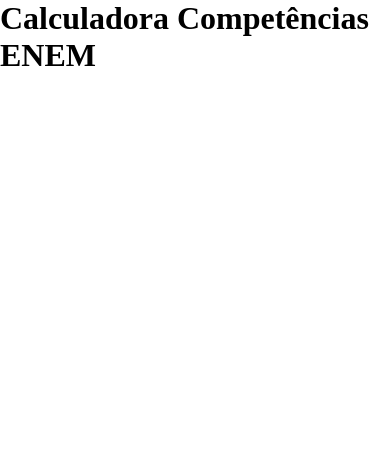
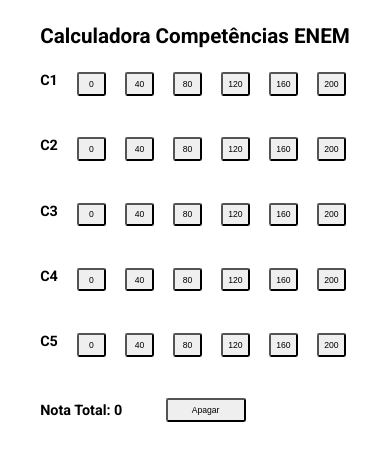
Before and after one commit to mancinilucas/redcalc, a plain HTML site: page index.html in a window 390 px wide. Drawn offline with Linux system fonts and the light colour scheme.

```diff
--- a/index.html
+++ b/index.html
@@ -4,11 +4,75 @@
   <meta charset="UTF-8">
   <meta http-equiv="X-UA-Compatible" content="IE=edge">
   <meta name="viewport" content="width=device-width, initial-scale=1.0">
+  <link rel="preconnect" href="https://fonts.googleapis.com">
+  <link rel="preconnect" href="https://fonts.gstatic.com" crossorigin>
+  <link href="https://fonts.googleapis.com/css2?family=Roboto:wght@400;700&display=swap" rel="stylesheet">
   <link rel="stylesheet" href="style.css">
   <title>Red Calc</title>
 </head>
 <body>
-  <h1>Calculadora Competências ENEM</h1>
+  <main>
+    <h1>Calculadora Competências ENEM</h1>
+    <div class="container">
+      <div>
+        <h2>C1</h2>
+        <button class="button" onclick="addGrade(0)">0</button>
+        <button class="button" onclick="addGrade(40)">40</button>
+        <button class="button" onclick="addGrade(80)">80</button>
+        <button class="button" onclick="addGrade(120)">120</button>
+        <button class="button" onclick="addGrade(160)">160</button>
+        <button class="button" onclick="addGrade(200)">200</button>
+      </div>
+
+      <div>
+        <h2>C2</h2>
+        <button class="button" onclick="addGrade(0)">0</button>
+        <button class="button" onclick="addGrade(40)">40</button>
+        <button class="button" onclick="addGrade(80)">80</button>
+        <button class="button" onclick="addGrade(120)">120</button>
+        <button class="button" onclick="addGrade(160)">160</button>
+        <button class="button" onclick="addGrade(200)">200</button>
+      </div>
+
+      <div>
+        <h2>C3</h2>
+        <button class="button" onclick="addGrade(0)">0</button>
+        <button class="button" onclick="addGrade(40)">40</button>
+        <button class="button" onclick="addGrade(80)">80</button>
+        <button class="button" onclick="addGrade(120)">120</button>
+        <button class="button" onclick="addGrade(160)">160</button>
+        <button class="button" onclick="addGrade(200)">200</button>
+      </div>
+
+      <div>
+        <h2>C4</h2>
+        <button class="button" onclick="addGrade(0)">0</button>
+        <button class="button" onclick="addGrade(40)">40</button>
+        <button class="button" onclick="addGrade(80)">80</button>
+        <button class="button" onclick="addGrade(120)">120</button>
+        <button class="button" onclick="addGrade(160)">160</button>
+        <button class="button" onclick="addGrade(200)">200</button>
+      </div>
+
+      <div>
+        <h2>C5</h2>
+        <button class="button" onclick="addGrade(0)">0</button>
+        <button class="button" onclick="addGrade(40)">40</button>
+        <button class="button" onclick="addGrade(80)">80</button>
+        <button class="button" onclick="addGrade(120)">120</button>
+        <button class="button" onclick="addGrade(160)">160</button>
+        <button class="button" onclick="addGrade(200)">200</button>
+      </div>
+
+      <div class="total-container">
+        <h2>Nota Total: <span id="totalGrade">0</span></h2>
+        <button class="button" onclick="resetGrades()">Apagar</button>
+      </div>
+
+
+
+    </div>
+  </main>
 </body>
 <script src="script.js"></script>
 </html>
--- a/script.js
+++ b/script.js
@@ -0,0 +1,11 @@
+let total = 0;
+
+    function addGrade(grade) {
+      total += grade;
+      document.getElementById('totalGrade').textContent = total;
+    }
+
+    function resetGrades() {
+      total = 0;
+      document.getElementById('totalGrade').textContent = total;
+    }
--- a/style.css
+++ b/style.css
@@ -3,3 +3,78 @@
   padding: 0;
   box-sizing: border-box;
 }
+
+body{
+  font-size: 1rem;
+  -webkit-font-smoothing: antialiased;
+  font-family: 'Roboto', sans-serif;
+}
+
+main{
+  margin-top: 2.5rem;
+  display: flex;
+  flex-direction: column;
+  align-items: center;
+  justify-content: center;
+}
+
+h1{
+  font-size: 2.15rem;
+}
+
+.container{
+  margin-top: 2.5rem;
+  width: 50%;
+  height: 350px;
+  display: flex;
+  flex-direction: column;
+  align-items: flex-start;
+  justify-content: space-between;
+}
+
+h2{
+  font-size: 1.5rem;
+}
+
+button{
+  padding: 0.5rem;
+  width: 3rem;
+  border-radius: 0.25rem;
+}
+
+.container div{
+  display: flex;
+  gap: 2rem;
+}
+
+.total-container{
+  width: 100%;
+  display: flex;
+  align-items: center;
+}
+
+.total-container button{
+  margin-left: 2.5rem;
+  width: 80px;
+}
+
+@media (max-width: 425px) {
+  :root {
+    font-size: 0.6rem;
+  }
+
+  body{
+    display: flex;
+    align-items: center;
+    justify-content: center
+  }
+
+  button{
+    font-size: 90%;
+  }
+
+  .container{
+    width: 100%;
+  }
+
+}
```
